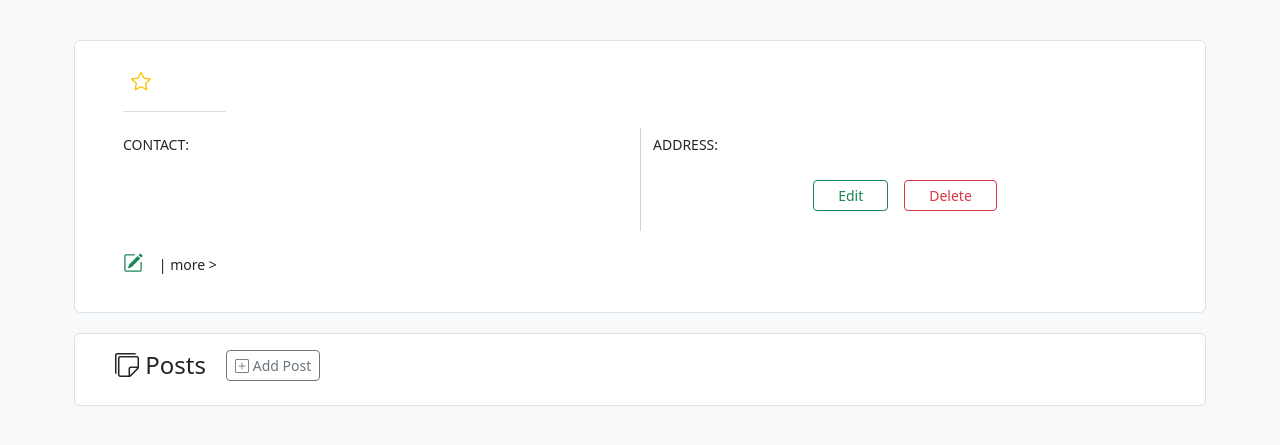
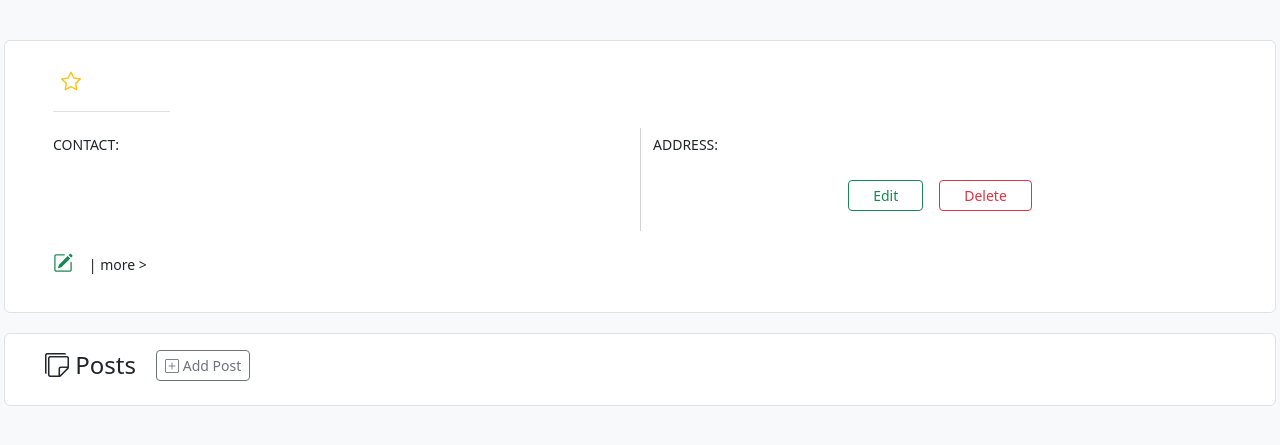
Before and after one commit to mielnic/mateapp-directory, a Django app: template MateAppDirectory/templates/directory/person.html in a window 1280 px wide. Shown: the part 62-507 px from the top of the page. Run offline with Django 3.2, Linux system fonts and the light colour scheme; the template is opened without the code that fills it, so the values that code supplies are empty.

Commit message:
base content container changed to fluid

```diff
--- a/MateAppDirectory/templates/main/base.html
+++ b/MateAppDirectory/templates/main/base.html
@@ -20,7 +20,7 @@
         {% include 'includes/messaging.html' %}
     </div>
 
-    <div class="container-sm" id="block-content" name="block-content">
+    <div class="container-fluid" id="block-content" name="block-content">
         {% block content %}
         {% endblock %}
     </div>
```
